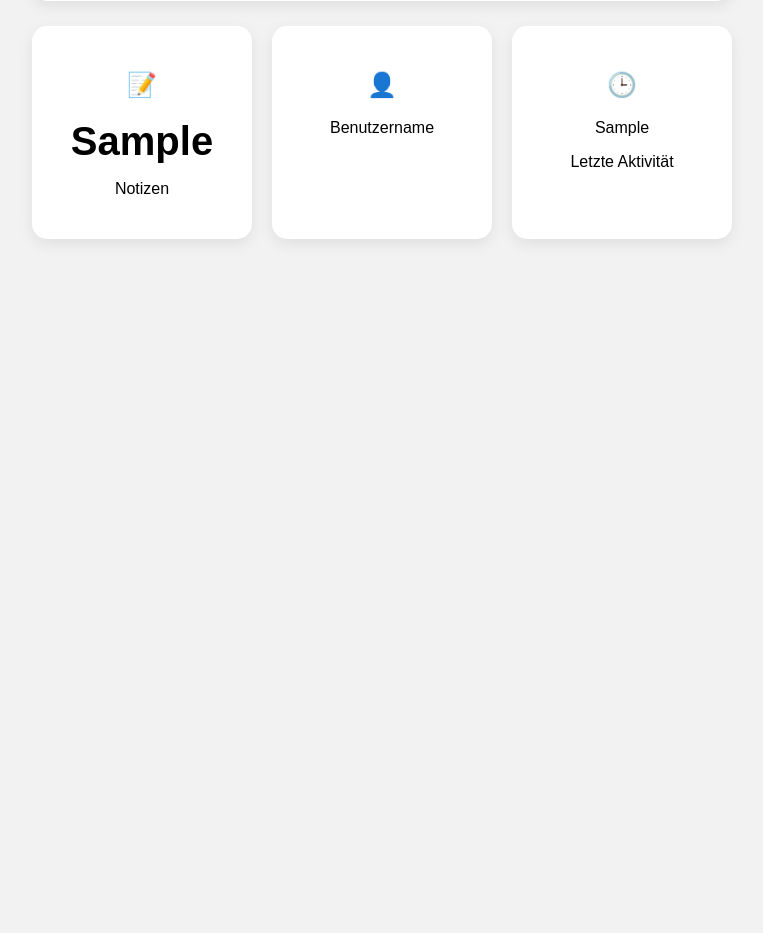
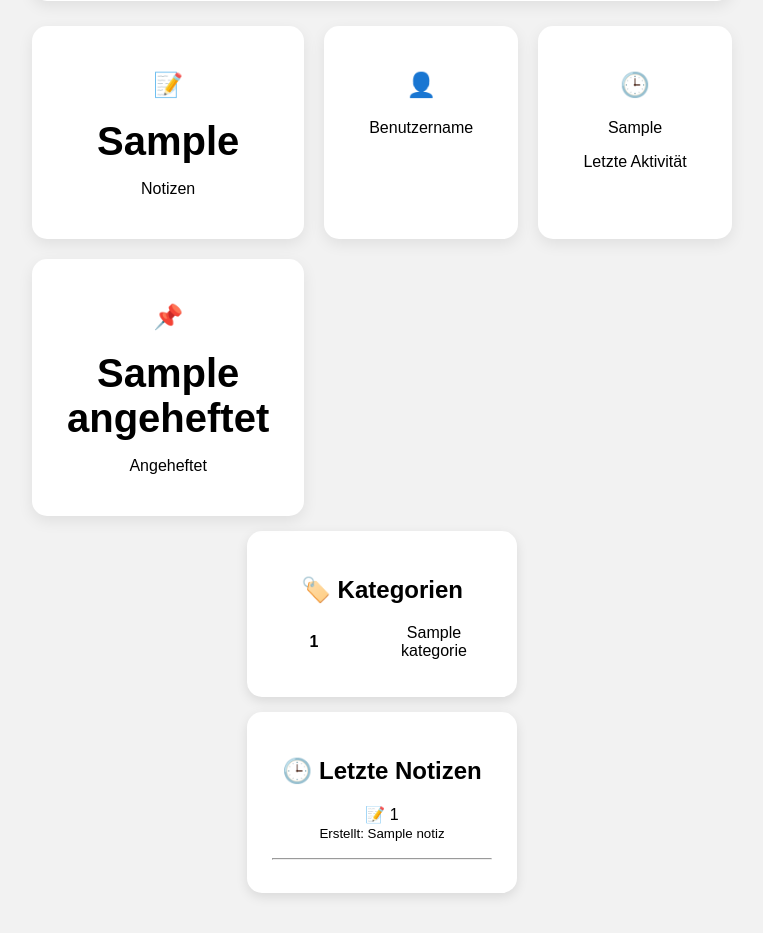
Before and after one commit to gitwarrior20/flask-notiz-app, a Flask app: template templates/dashboard.html in a window 1280 px wide. Shown: the part 327-1260 px from the top of the page, without its empty margins (258-1021 px from the left). Before the commit the page ends 568 px from the top, so only its background shows below. Run offline with Flask 3, Linux system fonts and the light colour scheme; the template is opened without the code that fills it: most values are stand-ins (such as "Sample title", 1, 10 or a date in 2020).

Commit message:
Dashboard Verbesserungen

```diff
--- a/app.py
+++ b/app.py
@@ -9,6 +9,7 @@
 
 app.secret_key = "mein-geheimer-schluessel"
 
+import datetime
 
 def datenbank_starten():
 
@@ -54,7 +55,6 @@
 
     return user[0]
 
-import datetime
 
 def notiz_speichern(text, kategorie):
 
@@ -437,7 +437,34 @@
 
     anzahl_notizen = cursor.fetchone()[0]
 
+    # Kategorien zählen
+    cursor.execute(
+        """
+        SELECT kategorie, COUNT(*)
+        FROM notizen
+        WHERE user_id = ?
+        GROUP BY kategorie
+        """,
+        (get_user_id(),)
+    )
 
+    kategorien = cursor.fetchall()
+
+
+
+ # Angeheftete Notizen
+
+    cursor.execute(
+    """
+    SELECT COUNT(*)
+    FROM notizen
+    WHERE user_id = ?
+    AND angeheftet = 1
+    """,
+    (get_user_id(),)
+    )
+
+    angeheftet = cursor.fetchone()[0]
 
     # Benutzerinformationen
     cursor.execute(
@@ -453,7 +480,7 @@
 
 
 
-    # letzte Bearbeitung
+ # letzte Bearbeitung
     cursor.execute(
         """
         SELECT bearbeitet
@@ -473,18 +500,33 @@
     else:
         letzte_aktivitaet = "Noch keine Notizen"
 
+ # letzte 5 Notizen
+    cursor.execute(
+        """
+        SELECT text, datum, bearbeitet
+        FROM notizen
+        WHERE user_id = ?
+        ORDER BY id DESC
+        LIMIT 5
+        """,
+        (get_user_id(),)
+    )
 
+    letzte_notizen = cursor.fetchall()
 
     verbindung.close()
 
 
 
     return render_template(
-        "dashboard.html",
-        anzahl_notizen=anzahl_notizen,
-        user=user,
-        letzte_aktivitaet=letzte_aktivitaet
-    )
+    "dashboard.html",
+    anzahl_notizen=anzahl_notizen,
+    user=user,
+    letzte_aktivitaet=letzte_aktivitaet,
+    kategorien=kategorien,
+    angeheftet=angeheftet,
+    letzte_notizen=letzte_notizen
+)
 
 
 
--- a/static/style.css
+++ b/static/style.css
@@ -614,3 +614,218 @@
     color: #374151;
 
 }
+
+.stat-box {
+
+    background: white;
+
+    padding: 25px;
+
+    margin: 15px auto;
+
+    border-radius: 15px;
+
+    box-shadow: 0 4px 12px rgba(0,0,0,0.1);
+
+    width: 72%;
+
+    text-align: center;
+
+}
+.dashboard {
+
+    display: flex;
+
+    flex-wrap: wrap;
+
+    gap: 15px;
+
+}
+
+/* DARK MODE */
+
+body.dark {
+
+    background: #121212;
+    color: white;
+
+}
+
+
+body.dark .notiz,
+body.dark .stat-box,
+body.dark form {
+
+    background: #1e1e1e;
+    color: white;
+
+}
+
+
+body.dark input,
+body.dark select {
+
+    background: #2b2b2b;
+    color: white;
+    border-color: #555;
+
+}
+
+
+body.dark h1,
+body.dark h2,
+body.dark h3,
+body.dark p {
+
+    color: white;
+
+}
+
+
+body.dark .datum {
+
+    color: #aaa;
+
+}
+
+
+body.dark button {
+
+    background: #333;
+    color: white;
+
+}
+
+
+body.dark button:hover {
+
+    background: #555;
+
+}
+
+body.dark .delete-modal {
+
+    background: #1e1e1e;
+    color: white;
+
+}
+
+
+body.dark .delete-modal h2,
+body.dark .delete-modal p {
+
+    color: white;
+
+}
+
+
+body.dark .overlay {
+
+    background: rgba(0,0,0,0.7);
+
+}
+
+
+body.dark .delete-confirm {
+
+    background: #333;
+    color: white;
+
+}
+
+.dashboard-cards {
+
+    display: flex;
+
+    gap: 20px;
+
+    justify-content: center;
+
+    flex-wrap: wrap;
+
+}
+
+
+.stat-box {
+
+    background: white;
+
+    padding: 25px;
+
+    border-radius: 15px;
+
+    box-shadow: 0 4px 12px rgba(0,0,0,0.1);
+
+    width: 220px;
+
+    text-align: center;
+
+}
+
+body.dark .stat-box {
+
+    background: #1e1e1e;
+
+    color: white;
+
+}
+
+.category-row {
+
+    display: flex;
+
+    align-items: center;
+
+    gap: 10px;
+
+    margin: 12px 0;
+
+}
+
+
+.category-name {
+
+    width: 90px;
+
+    font-weight: bold;
+
+}
+
+
+.bar-container {
+
+    flex: 1;
+
+    height: 12px;
+
+    background: #ddd;
+
+    border-radius: 10px;
+
+    overflow: hidden;
+
+}
+
+
+.bar {
+
+    height: 100%;
+
+    background: #222;
+
+    border-radius: 10px;
+
+}
+
+body.dark .bar-container {
+
+    background: #444;
+
+}
+
+
+body.dark .bar {
+
+    background: white;
+
+}
--- a/templates/dashboard.html
+++ b/templates/dashboard.html
@@ -39,6 +39,7 @@
                 Logout
             </a>
 
+
             <button id="darkmode-toggle">
                 🌙
             </button>
@@ -47,6 +48,7 @@
 
 
     </div>
+
 
 
 
@@ -70,23 +72,28 @@
 
 
 
+
     <div class="dashboard-grid">
 
 
 
-<div class="stat-card">
+        <div class="stat-card notizen-card">
+
 
             <h2>
                 📝
             </h2>
 
+
             <h1>
                 {{ anzahl_notizen }}
             </h1>
 
+
             <p>
                 Notizen
             </p>
+
 
         </div>
 
@@ -96,17 +103,21 @@
 
         <div class="stat-card">
 
+
             <h2>
                 👤
             </h2>
+
 
             <h3>
                 {{ user[0] }}
             </h3>
 
+
             <p>
                 Benutzername
             </p>
+
 
         </div>
 
@@ -116,17 +127,45 @@
 
         <div class="stat-card">
 
+
             <h2>
                 🕒
             </h2>
+
 
             <p>
                 {{ letzte_aktivitaet }}
             </p>
 
+
             <p>
                 Letzte Aktivität
             </p>
+
+
+        </div>
+
+
+
+
+
+        <div class="stat-card pin-card">
+
+
+            <h2>
+                📌
+            </h2>
+
+
+            <h1>
+                {{ angeheftet }}
+            </h1>
+
+
+            <p>
+                Angeheftet
+            </p>
+
 
         </div>
 
@@ -136,41 +175,195 @@
 
 
 
+
+
+
+
+
+    <div class="stat-box category-card">
+
+
+        <h2>
+            🏷️ Kategorien
+        </h2>
+
+
+
+        {% for kategorie in kategorien %}
+
+
+        <div class="category-row">
+
+
+            <div class="category-name">
+
+                {{ kategorie[0] }}
+
             </div>
+
+
+
+            <div class="bar-container">
+
+
+                <div
+                class="bar"
+                style="width: {{ kategorie[1] * 20 }}%;">
+                </div>
+
+
+            </div>
+
+
+
+            <span>
+
+                {{ kategorie[1] }}
+
+            </span>
+
+
+
+        </div>
+
+
+        {% endfor %}
+
+
+
+    </div>
+
+
+
+
+
+
+
+
+
+    <div class="stat-box">
+
+
+        <h2>
+            🕒 Letzte Notizen
+        </h2>
+
+
+
+        {% if letzte_notizen %}
+
+
+
+            {% for notiz in letzte_notizen %}
+
+
+            <p>
+
+                📝 {{ notiz[0] }}
+
+                <br>
+
+
+                <small>
+
+                    Erstellt: {{ notiz[1] }}
+
+                </small>
+
+
+            </p>
+
+
+            <hr>
+
+
+            {% endfor %}
+
+
+
+        {% else %}
+
+
+
+            <p>
+                🕒 Noch keine Aktivitäten vorhanden.
+            </p>
+
+
+
+        {% endif %}
+
+
+
+    </div>
+
+
+
+
+
+</div>
+
+
+
+
+
+
+
+
 
 <script>
 
+
 const button = document.getElementById("darkmode-toggle");
+
 
 if (localStorage.getItem("darkmode") === "an") {
 
+
     document.body.classList.add("dark");
+
 
     button.textContent = "☀️";
 
 }
 
+
+
 button.onclick = function () {
+
 
     document.body.classList.toggle("dark");
 
+
+
     if (document.body.classList.contains("dark")) {
+
 
         localStorage.setItem("darkmode", "an");
 
+
         button.textContent = "☀️";
+
 
     } else {
 
+
         localStorage.setItem("darkmode", "aus");
+
 
         button.textContent = "🌙";
 
+
     }
+
 
 };
 
+
+
 </script>
+
+
 
 </body>
 
```
Also changed, not shown: templates/index.html (+14 -0 lines). Lines whose indentation alone changed are shown as unchanged.
